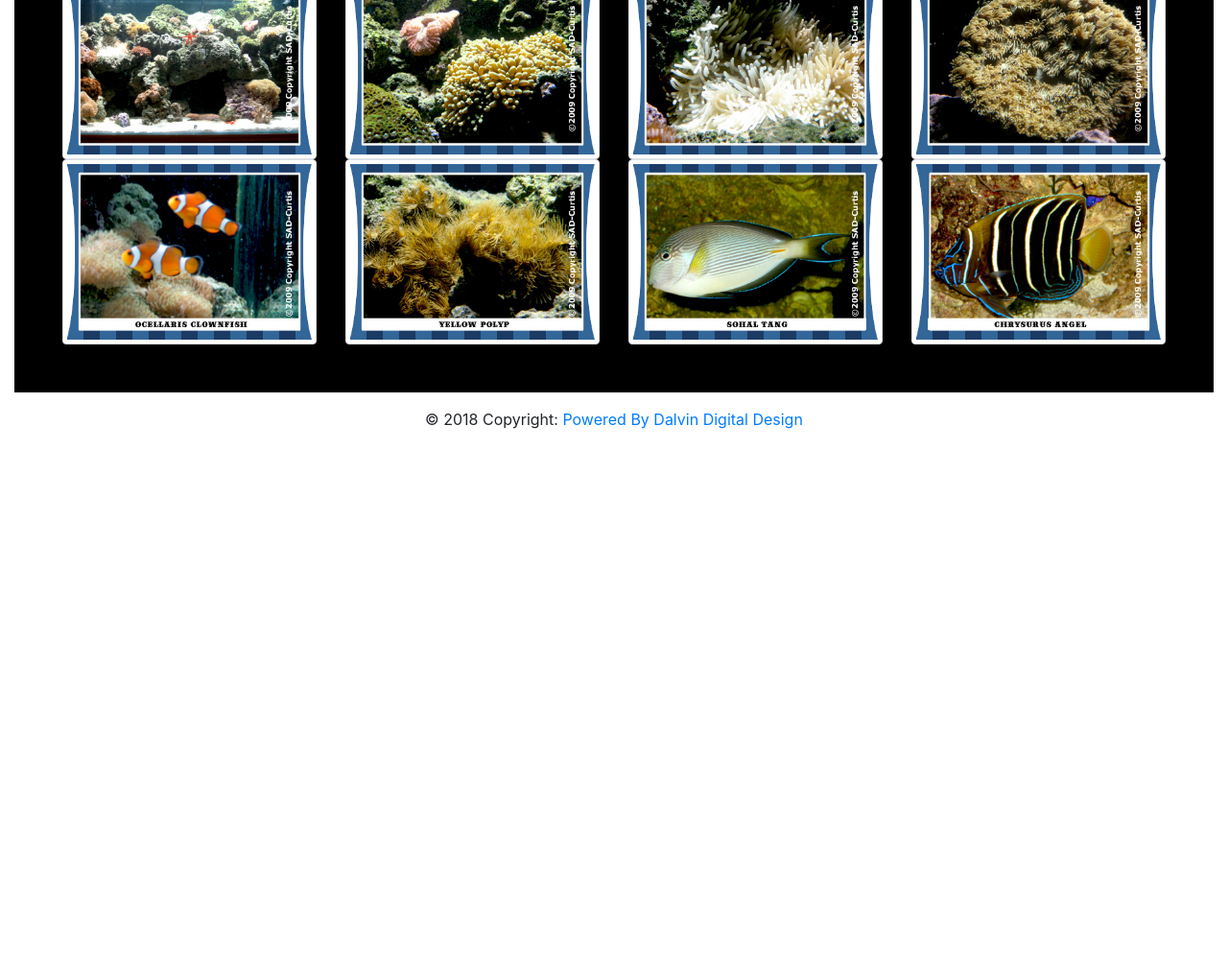
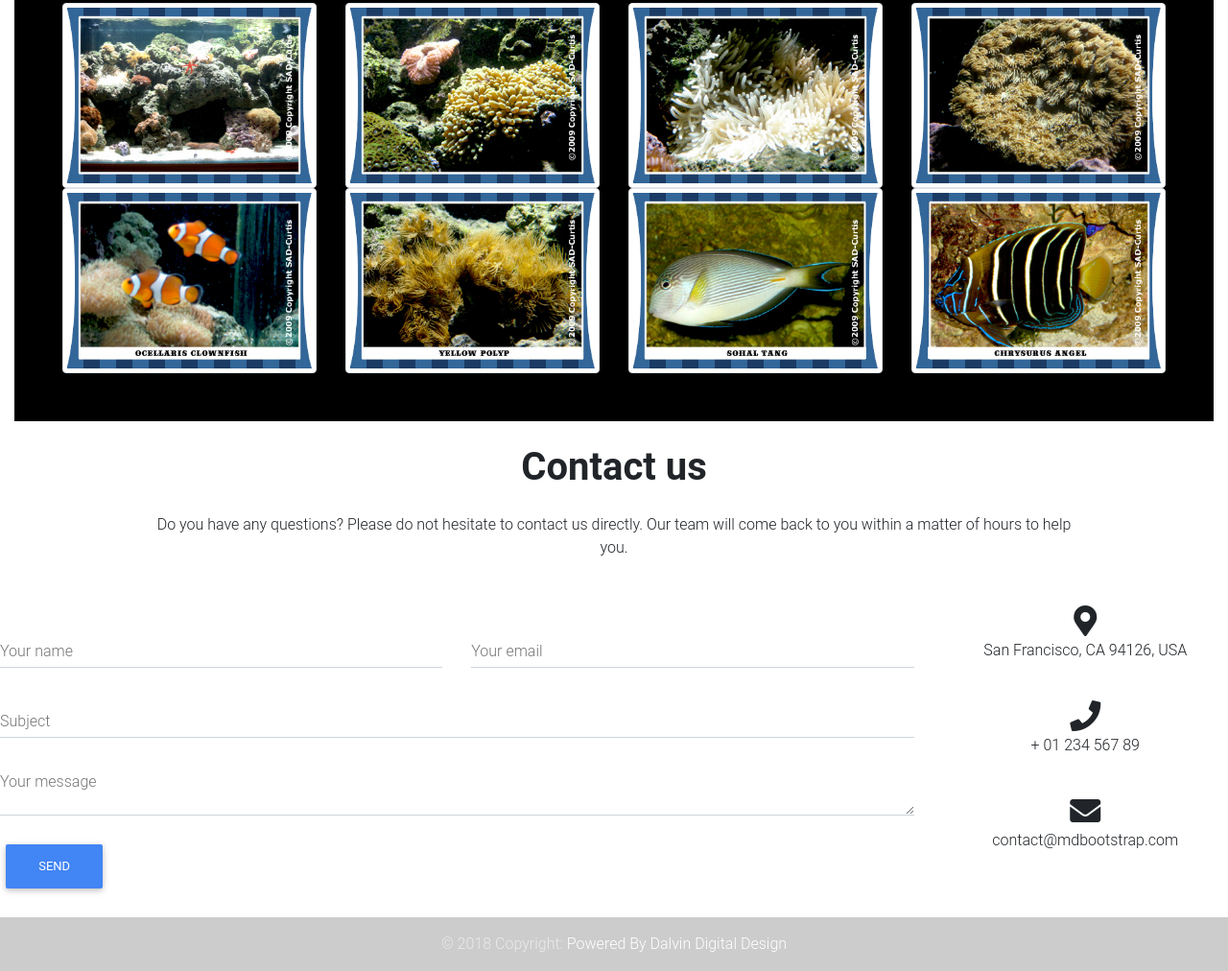
Before and after one commit to Josiassejod1/Fish-Website, a plain HTML site: page work_in_progress.html in a window 1280 px wide. Shown: the part 1569-2581 px from the top of the page at 96% size. Before the commit the page ends 2034 px from the top, so only its background shows below. Drawn offline with nearby package versions, Linux system fonts and the light colour scheme.

Commit message:
contact form

```diff
--- a/work_in_progress.html
+++ b/work_in_progress.html
@@ -41,7 +41,11 @@
          /* ---- reset ---- */ canvas{ display: block; vertical-align: bottom; } /* ---- particles.js container ---- */ #particles-js{ position: relative; width: 100%; height: 100%; background-color: black; background-image: url("http://aqdesigns.com/images/spectacularaquarium_logo.jpg"); background-repeat: no-repeat; background-size: 50%; background-position: 50% 50%; } /* ---- stats.js ---- */ .count-particles{ background: #000022; position: absolute; top: 48px; left: 0; width: 80px; color: #13E8E9; font-size: .8em; text-align: left; text-indent: 4px; line-height: 14px; padding-bottom: 2px; font-family: Helvetica, Arial, sans-serif; font-weight: bold; } .js-count-particles{ font-size: 1.1em; } #stats, .count-particles{ -webkit-user-select: none; margin-top: 5px; margin-left: 5px; } #stats{ border-radius: 3px 3px 0 0; overflow: hidden; } .count-particles{ border-radius: 0 0 3px 3px; }
       </style>
       <nav class="navbar navbar-expand-lg navbar-light bg-light">
-         <a class="navbar-brand" href="#"><img src="/images/logo/aqdesign_long.png" class="img-responsive" style="width:150px; height: 50px;"/></a>
+         <a class="navbar-brand" href="#">
+            <img src="/images/logo/aqdesign_long.png" class="img-responsive" style="width:150px; height: 50px;"/>
+            <hr>
+            <small class="text-muted">Aquarium Designs</small>
+         </a>
          <button class="navbar-toggler" type="button" data-toggle="collapse" data-target="#navbarNav" aria-controls="navbarNav" aria-expanded="false" aria-label="Toggle navigation">
          <span class="navbar-toggler-icon"></span>
          </button>
@@ -80,7 +84,6 @@
             </div>
          </div>
       </div>
-
       <div class="container-fluid">
          <div id="carouselExampleSlidesOnly" class="carousel slide" data-ride="carousel" date-interval="500">
             <div class="carousel-inner" style="width:100%">
@@ -127,7 +130,6 @@
                </div>
             </div>
          </div>
-
          <div class="container-fluid" style="padding:50px;">
             <h1 style="color:white; margin:15px;" class="text-center">Gallery</h1>
             <div class="row row text-center text-lg-left">
@@ -157,13 +159,93 @@
                </div>
             </div>
          </div>
+      </div>
+      <!--Section: Contact v.2-->
+      <section class="mb-4">
+         <!--Section heading-->
+         <h2 class="h1-responsive font-weight-bold text-center my-4">Contact us</h2>
+         <!--Section description-->
+         <p class="text-center w-responsive mx-auto mb-5">Do you have any questions? Please do not hesitate to contact us directly. Our team will come back to you within
+            a matter of hours to help you.
+         </p>
+         <div class="row">
+            <!--Grid column-->
+            <div class="col-md-9 mb-md-0 mb-5">
+               <form id="contact-form" name="contact-form" action="mail.php" method="POST">
+                  <!--Grid row-->
+                  <div class="row">
+                     <!--Grid column-->
+                     <div class="col-md-6">
+                        <div class="md-form mb-0">
+                           <input type="text" id="name" name="name" class="form-control">
+                           <label for="name" class="">Your name</label>
+                        </div>
+                     </div>
+                     <!--Grid column-->
+                     <!--Grid column-->
+                     <div class="col-md-6">
+                        <div class="md-form mb-0">
+                           <input type="text" id="email" name="email" class="form-control">
+                           <label for="email" class="">Your email</label>
+                        </div>
+                     </div>
+                     <!--Grid column-->
+                  </div>
+                  <!--Grid row-->
+                  <!--Grid row-->
+                  <div class="row">
+                     <div class="col-md-12">
+                        <div class="md-form mb-0">
+                           <input type="text" id="subject" name="subject" class="form-control">
+                           <label for="subject" class="">Subject</label>
+                        </div>
+                     </div>
+                  </div>
+                  <!--Grid row-->
+                  <!--Grid row-->
+                  <div class="row">
+                     <!--Grid column-->
+                     <div class="col-md-12">
+                        <div class="md-form">
+                           <textarea type="text" id="message" name="message" rows="2" class="form-control md-textarea"></textarea>
+                           <label for="message">Your message</label>
+                        </div>
+                     </div>
+                  </div>
+                  <!--Grid row-->
+               </form>
+               <div class="text-center text-md-left">
+                  <a class="btn btn-primary" onclick="document.getElementById('contact-form').submit();">Send</a>
+               </div>
+               <div class="status"></div>
+            </div>
+            <!--Grid column-->
+            <!--Grid column-->
+            <div class="col-md-3 text-center">
+               <ul class="list-unstyled mb-0">
+                  <li>
+                     <i class="fas fa-map-marker-alt fa-2x"></i>
+                     <p>San Francisco, CA 94126, USA</p>
+                  </li>
+                  <li>
+                     <i class="fas fa-phone mt-4 fa-2x"></i>
+                     <p>+ 01 234 567 89</p>
+                  </li>
+                  <li>
+                     <i class="fas fa-envelope mt-4 fa-2x"></i>
+                     <p>contact@mdbootstrap.com</p>
+                  </li>
+               </ul>
+            </div>
+            <!--Grid column-->
+         </div>
+      </section>
       <footer class="page-footer">
          <div class="footer-copyright py-3 text-center">
             © 2018 Copyright:
             <a href="http://dalvindigital.com" target="_blank">Powered By Dalvin Digital Design</a>
          </div>
       </footer>
-      </div>
       <!--
          <div class="text-center">
            <img src="images/spectacularaquarium_logo.jpg" alt="Spectacular Aquarium logo" width="556" height="230">
@@ -203,6 +285,12 @@
       <script src="https://cdnjs.cloudflare.com/ajax/libs/materialize/1.0.0/js/materialize.min.js"></script>
       <script src="https://cdnjs.cloudflare.com/ajax/libs/popper.js/1.14.6/umd/popper.min.js" integrity="sha384-wHAiFfRlMFy6i5SRaxvfOCifBUQy1xHdJ/yoi7FRNXMRBu5WHdZYu1hA6ZOblgut" crossorigin="anonymous"></script>
       <script src="https://stackpath.bootstrapcdn.com/bootstrap/4.2.1/js/bootstrap.min.js" integrity="sha384-B0UglyR+jN6CkvvICOB2joaf5I4l3gm9GU6Hc1og6Ls7i6U/mkkaduKaBhlAXv9k" crossorigin="anonymous"></script>
+      <!-- Font Awesome -->
+      <link rel="stylesheet" href="https://use.fontawesome.com/releases/v5.8.1/css/all.css">
+      <!-- Bootstrap core CSS -->
+      <link href="https://cdnjs.cloudflare.com/ajax/libs/twitter-bootstrap/4.3.1/css/bootstrap.min.css" rel="stylesheet">
+      <!-- Material Design Bootstrap -->
+      <link href="https://cdnjs.cloudflare.com/ajax/libs/mdbootstrap/4.8.0/css/mdb.min.css" rel="stylesheet">
       <script>
          $(".gallery_image").click(function(){
           var src = $(this).attr('src');
```
Lines whose indentation alone changed are shown as unchanged.
